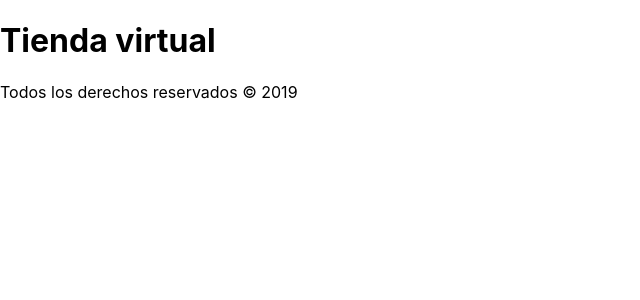
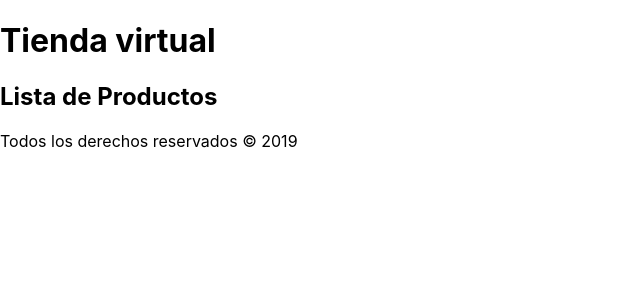
Before and after one commit to jaircanno/basicosReact, a React (Create React App) app: page / in a window 1280 px wide. Shown: the top 300 px of the page, without its empty margins (0-640 px from the left). Built offline with nearby package versions, Linux system fonts and the light colour scheme.

Commit message:
Primeros Componentes con State

```diff
--- a/src/App.js
+++ b/src/App.js
@@ -2,6 +2,7 @@
 import React, {Fragment} from 'react';
 import Header from './components/Header.js'
 import Footer from './components/Footer.js'
+import Product from './components/Product.js'
 
 function App() {
 
@@ -28,6 +29,9 @@ function App() {
           <Header
             titulo = 'Tienda virtual'
           />
+
+          <Product />
+
           <Footer
               fecha = {fecha}
           />
--- a/src/components/Product.js
+++ b/src/components/Product.js
@@ -0,0 +1,32 @@
+import React, { Component } from 'react';
+
+class Product extends Component {
+
+    /*  ----- State ------------------------------------------------------------------ */
+    /*
+    *   El state se puede considerar como el contenido con el que se trabajará dentro
+    *       del componente, puntos a considerar:
+    *       -   Un state siempre tiene que ser un objeto.
+    */
+    state = {
+        products : [
+            {id: 1, name: 'Camisa ReactJS', precio: 50},
+            {id: 2, name: 'Camisa NodeJS', precio: 40},
+            {id: 3, name: 'Camisa VueJS', precio: 30},
+            {id: 4, name: 'Camisa PHP', precio: 20}
+        ]
+    };
+
+    render() {
+
+        /*  Aqui todavia es posible utilizar código JS */
+        const {products} = this.state;
+        console.log(products);
+
+        return (
+            <h2>Lista de Productos</h2>
+        );
+    }
+}
+
+export default Product;
```
